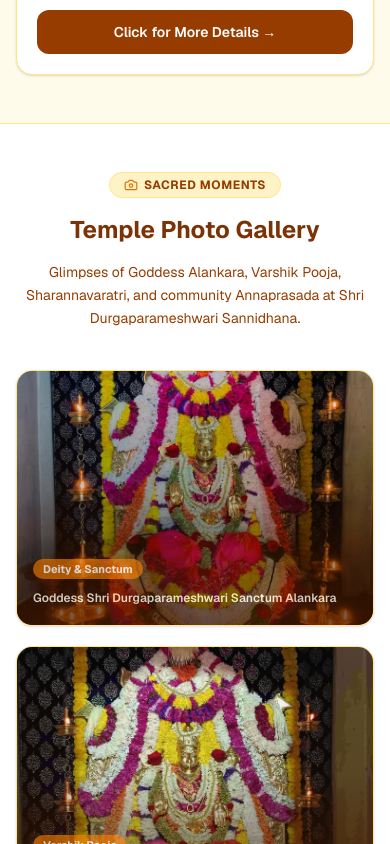
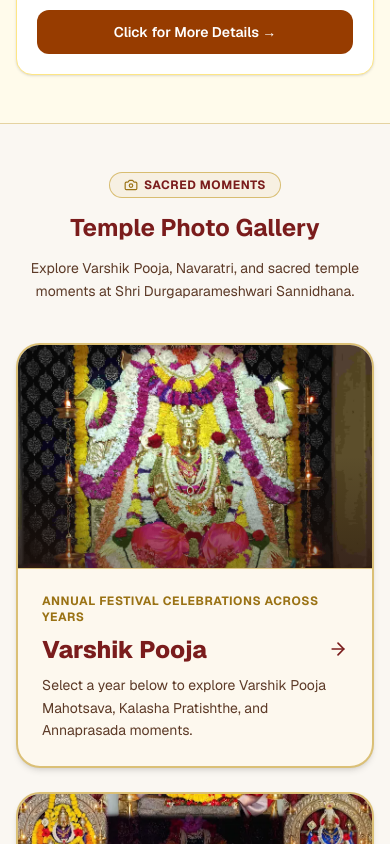
Before and after one commit to sushanth-poojary-27/temple-web-portal, a Next.js app: page / in a window 390 px wide. Shown: the part 5440-6284 px from the top of the page. Built offline with nearby package versions, Linux system fonts and the light colour scheme.

Commit message:
feat(navigation): connect homepage gallery section and header links to /gallery

```diff
--- a/src/app/page.tsx
+++ b/src/app/page.tsx
@@ -7,8 +7,11 @@ import ContactSection from "@/components/ContactSection";
 import DonationSection from "@/components/DonationSection";
 import Footer from "@/components/Footer";
 import FloatingSocialPill from "@/components/FloatingSocialPill";
+import { getGalleryCategories } from "@/lib/gallery.server";
 
 export default function Home() {
+  const galleryCategories = getGalleryCategories();
+
   return (
     <div className="min-h-screen w-full max-w-full overflow-x-clip flex flex-col bg-amber-50 text-amber-900">
       {/* Sticky Navigation Header */}
@@ -25,8 +28,8 @@ export default function Home() {
         {/* Task 7: Upcoming Temple Festivals & Events with Countdown */}
         <EventsSection />
 
-        {/* Task 8: Temple Photo Gallery with Lightbox */}
-        <GallerySection />
+        {/* Task 8: Temple Photo Gallery (Level 1 Category Albums) */}
+        <GallerySection categories={galleryCategories} />
 
         {/* Task 9: Location & Contact Section with Google Maps Embed */}
         <ContactSection />
--- a/src/components/GallerySection.tsx
+++ b/src/components/GallerySection.tsx
@@ -1,146 +1,44 @@
 "use client";
 
-import { useEffect, useState } from "react";
-import Image from "next/image";
-import { Camera, X, ZoomIn } from "lucide-react";
-import { siteData, type GalleryItem } from "@/data/siteData";
+import { Camera } from "lucide-react";
+import type { GalleryCategorySummary } from "@/types/gallery";
+import { siteData } from "@/data/siteData";
 import { useLanguage } from "@/context/LanguageContext";
+import GalleryCategoryCards from "@/components/GalleryCategoryCards";
 
-export default function GallerySection() {
+interface GallerySectionProps {
+  categories: GalleryCategorySummary[];
+}
+
+export default function GallerySection({ categories }: GallerySectionProps) {
   const { t } = useLanguage();
-  const [selectedImage, setSelectedImage] = useState<GalleryItem | null>(null);
-
-  // Close lightbox on Escape key press
-  useEffect(() => {
-    if (!selectedImage) return;
-    const handleKeyDown = (event: KeyboardEvent) => {
-      if (event.key === "Escape") {
-        setSelectedImage(null);
-      }
-    };
-    window.addEventListener("keydown", handleKeyDown);
-    return () => window.removeEventListener("keydown", handleKeyDown);
-  }, [selectedImage]);
 
   return (
     <section
       id="gallery"
-      className="scroll-mt-24 py-12 md:py-20 bg-white border-y border-amber-200 text-amber-900"
+      className="scroll-mt-24 py-12 md:py-20 bg-[#FAF7F2] border-y border-[#C59B27]/40 text-[#2B1810]"
     >
       <div className="max-w-7xl mx-auto px-4 sm:px-6 lg:px-8 space-y-10">
         {/* Section Header */}
-        <div className="text-center max-w-2xl mx-auto space-y-3">
-          <span className="inline-flex items-center gap-1.5 rounded-full bg-amber-100 px-3.5 py-1 text-xs font-bold uppercase tracking-wider text-amber-800 border border-amber-200">
-            <Camera className="w-3.5 h-3.5 text-amber-600" />
+        <div className="text-center max-w-2xl mx-auto space-y-2.5">
+          <span className="inline-flex items-center gap-1.5 rounded-full bg-[#F7F0E2] px-3.5 py-1 text-xs font-bold uppercase tracking-wider text-[#7A1C1C] border border-[#C59B27]/60">
+            <Camera className="w-3.5 h-3.5 text-[#9A7214]" />
             <span>{t("Sacred Moments", "ಪವಿತ್ರ ಕ್ಷಣಗಳು")}</span>
           </span>
-          <h2 className="text-2xl sm:text-3xl md:text-4xl font-bold text-amber-900 leading-relaxed break-words">
+          <h2 className="text-2xl sm:text-3xl md:text-4xl font-bold text-[#7A1C1C] leading-relaxed break-words">
             {t("Temple Photo Gallery", "ಶ್ರೀ ಕ್ಷೇತ್ರದ ಛಾಯಾಚಿತ್ರ ಸಂಗ್ರಹ")}
           </h2>
-          <p className="text-sm sm:text-base text-amber-800 leading-relaxed break-words">
+          <p className="text-sm sm:text-base text-[#4A2511]/90 leading-relaxed break-words">
             {t(
-              `Glimpses of Goddess Alankara, Varshik Pooja, Sharannavaratri, and community Annaprasada at ${siteData.shortName}.`,
-              `${siteData.shortNameKn} ಕ್ಷೇತ್ರದ ಶ್ರೀ ದೇವಿಯ ಅಲಂಕಾರ, ವಾರ್ಷಿಕ ಪೂಜಾ ಮಹೋತ್ಸವ, ಶರನ್ನವರಾತ್ರಿ ಹಾಗೂ ಅನ್ನಪ್ರಸಾದದ ದೃಶ್ಯಗಳು.`
+              `Explore Varshik Pooja, Navaratri, and sacred temple moments at ${siteData.shortName}.`,
+              `${siteData.shortNameKn} ಕ್ಷೇತ್ರದ ವಾರ್ಷಿಕ ಪೂಜೆ, ನವರಾತ್ರಿ ಹಾಗೂ ಪವಿತ್ರ ಕ್ಷಣಗಳ ಚಿತ್ರ ಸಂಗ್ರಹ.`
             )}
           </p>
         </div>
 
-        {/* Responsive Photo Grid */}
-        <div className="grid grid-cols-1 sm:grid-cols-2 md:grid-cols-3 lg:grid-cols-4 gap-5">
-          {siteData.gallery.map((item) => (
-            <button
-              key={item.id}
-              type="button"
-              onClick={() => setSelectedImage(item)}
-              aria-label={t(
-                `View enlarged image: ${item.alt}`,
-                `ದೊಡ್ಡ ಚಿತ್ರವನ್ನು ವೀಕ್ಷಿಸಿ: ${item.altKn}`
-              )}
-              className="group relative min-w-0 h-64 w-full rounded-2xl overflow-hidden bg-amber-100 border border-amber-200 shadow-sm hover:-translate-y-0.5 hover:shadow-md hover:border-amber-600 transition duration-200 text-left focus:outline-none focus:ring-2 focus:ring-amber-600 cursor-pointer"
-            >
-              <Image
-                src={item.src}
-                alt={t(item.alt, item.altKn)}
-                fill
-                sizes="(max-width: 640px) 100vw, (max-width: 1024px) 50vw, 25vw"
-                className="object-cover object-center group-hover:scale-105 transition-transform duration-300"
-              />
-
-              {/* Hover Gradient & Caption Overlay */}
-              <div className="absolute inset-0 bg-gradient-to-t from-amber-950/90 via-amber-950/20 to-transparent opacity-80 group-hover:opacity-100 transition-opacity flex flex-col justify-end p-4">
-                <div className="flex items-center justify-between gap-2">
-                  <span className="inline-block rounded-full bg-amber-600/90 px-2.5 py-0.5 text-[11px] font-bold text-white">
-                    {t(item.category, item.categoryKn)}
-                  </span>
-                  <span className="w-7 h-7 rounded-full bg-white/90 text-amber-900 flex items-center justify-center opacity-0 group-hover:opacity-100 transition-opacity shadow-sm">
-                    <ZoomIn className="w-4 h-4" />
-                  </span>
-                </div>
-                <p className="mt-1.5 text-xs sm:text-sm font-semibold text-amber-50 line-clamp-2 leading-relaxed">
-                  {t(item.alt, item.altKn)}
-                </p>
-              </div>
-            </button>
-          ))}
-        </div>
+        {/* Screen 1: 3 Prominent Category Cards */}
+        <GalleryCategoryCards categories={categories} />
       </div>
-
-      {/* Accessible Lightbox Modal */}
-      {selectedImage && (
-        <div
-          role="dialog"
-          aria-modal="true"
-          aria-label={t(selectedImage.alt, selectedImage.altKn)}
-          onClick={() => setSelectedImage(null)}
-          className="fixed inset-0 z-50 flex items-center justify-center bg-amber-950/85 backdrop-blur-md p-4 sm:p-6"
-        >
-          <div
-            onClick={(e) => e.stopPropagation()}
-            className="relative max-w-4xl w-full rounded-3xl bg-amber-950 border-2 border-amber-600 overflow-hidden shadow-2xl"
-          >
-            {/* Close (X) Button */}
-            <button
-              type="button"
-              onClick={() => setSelectedImage(null)}
-              aria-label={t("Close enlarged image", "ಚಿತ್ರವನ್ನು ಮುಚ್ಚಿ")}
-              className="absolute top-4 right-4 z-10 inline-flex items-center justify-center min-w-[44px] min-h-[44px] rounded-full bg-amber-900/90 text-amber-50 hover:bg-amber-600 hover:brightness-105 active:scale-[0.99] border border-amber-500 shadow-md transition duration-200 focus:outline-none focus:ring-2 focus:ring-amber-400 cursor-pointer"
-            >
-              <X className="w-5 h-5" />
-            </button>
-
-            {/* Enlarged Image */}
-            <div className="relative w-full h-[65vh] sm:h-[75vh] bg-black/40">
-              <Image
-                src={selectedImage.src}
-                alt={t(selectedImage.alt, selectedImage.altKn)}
-                fill
-                sizes="90vw"
-                className="object-contain p-2 sm:p-4"
-                priority
-              />
-            </div>
-
-            {/* Modal Footer Caption */}
-            <div className="p-4 sm:p-5 bg-amber-900 text-amber-50 flex flex-wrap items-center justify-between gap-3 border-t border-amber-700">
-              <div className="min-w-0">
-                <span className="inline-block rounded-full bg-amber-600 px-2.5 py-0.5 text-xs font-bold text-white mb-1">
-                  {t(selectedImage.category, selectedImage.categoryKn)}
-                </span>
-                <p className="text-sm sm:text-base font-bold text-white leading-relaxed">
-                  {t(selectedImage.alt, selectedImage.altKn)}
-                </p>
-              </div>
-              <button
-                type="button"
-                onClick={() => setSelectedImage(null)}
-                className="inline-flex items-center justify-center min-h-[44px] rounded-full bg-amber-800 hover:bg-amber-700 hover:brightness-105 active:scale-[0.99] px-5 py-2 text-xs font-semibold text-amber-100 border border-amber-600 transition duration-200 cursor-pointer shrink-0"
-              >
-                {t("Close (Esc)", "ಮುಚ್ಚಿ (Esc)")}
-              </button>
-            </div>
-          </div>
-        </div>
-      )}
     </section>
   );
 }
--- a/src/components/Header.tsx
+++ b/src/components/Header.tsx
@@ -33,7 +33,7 @@ export default function Header() {
         <div className="flex items-center justify-between min-h-[5rem] py-2 gap-2 sm:gap-3">
           {/* Brand Logo & Trust Name */}
           <Link
-            href="#home"
+            href="/"
             className="flex items-center gap-2 sm:gap-3 group focus:outline-none flex-1 min-w-0 min-h-[44px]"
           >
             <div className="relative w-10 h-10 sm:w-14 sm:h-14 rounded-full overflow-hidden border-2 border-amber-600 bg-white shrink-0 shadow-sm">
--- a/src/data/siteData.ts
+++ b/src/data/siteData.ts
@@ -579,12 +579,12 @@ export const siteData: SiteData = {
     },
   ],
   navigation: [
-    { label: "Home", labelKn: "ಮುಖಪುಟ", href: "#home" },
-    { label: "About & Trust", labelKn: "ಕ್ಷೇತ್ರ ಪರಿಚಯ ಮತ್ತು ಟ್ರಸ್ಟ್", href: "#about" },
-    { label: "Festivals", labelKn: "ಉತ್ಸವಗಳು", href: "#events" },
-    { label: "Gallery", labelKn: "ಛಾಯಾಚಿತ್ರಗಳು", href: "#gallery" },
-    { label: "Donate", labelKn: "ಸೇವೆ / ದೇಣಿಗೆ", href: "#donate" },
-    { label: "Contact", labelKn: "ಸಂಪರ್ಕಿಸಿ", href: "#contact" },
+    { label: "Home", labelKn: "ಮುಖಪುಟ", href: "/#home" },
+    { label: "About & Trust", labelKn: "ಕ್ಷೇತ್ರ ಪರಿಚಯ ಮತ್ತು ಟ್ರಸ್ಟ್", href: "/#about" },
+    { label: "Festivals", labelKn: "ಉತ್ಸವಗಳು", href: "/#events" },
+    { label: "Gallery", labelKn: "ಛಾಯಾಚಿತ್ರಗಳು", href: "/gallery" },
+    { label: "Donate", labelKn: "ಸೇವೆ / ದೇಣಿಗೆ", href: "/#donate" },
+    { label: "Contact", labelKn: "ಸಂಪರ್ಕಿಸಿ", href: "/#contact" },
   ],
   heroCtas: [
     {
```
